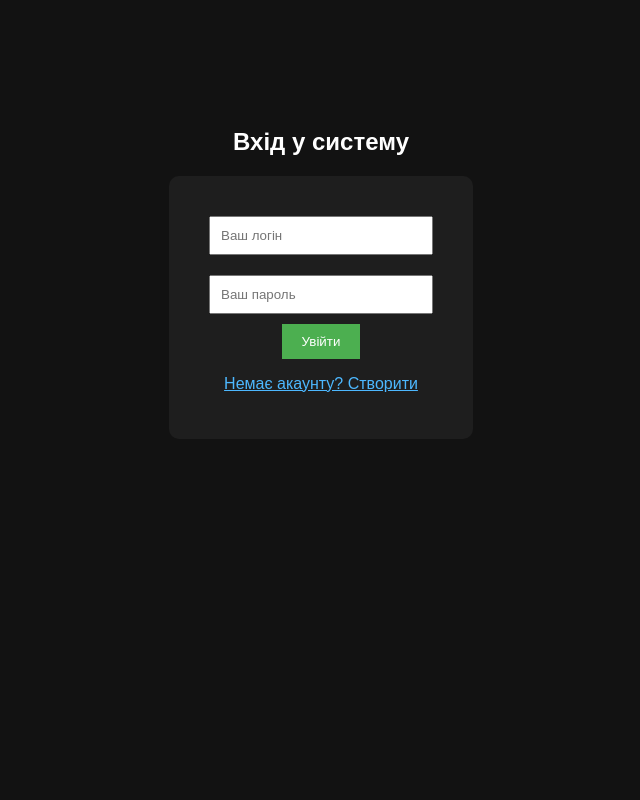
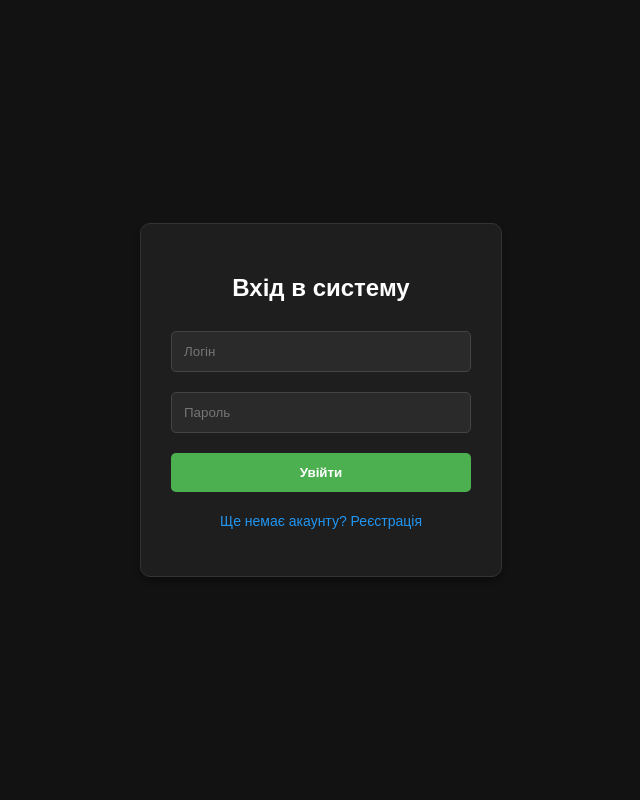
Before and after one commit to NekoHikka/Diplom, a Flask app: page /login in a window 1280 px wide. Shown: the whole page, without its empty margins (319-959 px from the left). Run offline with Flask 3, Linux system fonts and the light colour scheme; some libraries are stand-ins or nearby versions.

Commit message:
fix toxens

```diff
--- a/templates/login.html
+++ b/templates/login.html
@@ -1,61 +1,76 @@
 <!doctype html>
 <html lang="uk">
-  <body
-    style="
-      background-color: #121212;
-      color: white;
-      font-family: Arial;
-      text-align: center;
-      padding-top: 100px;
-    "
-  >
-    <h2>Вхід у систему</h2>
-    <input type="hidden" name="csrf_token" value="{{ csrf_token() }}" />
-    <form
-      action="/login"
-      method="POST"
-      style="
-        display: inline-block;
-        background-color: #1e1e1e;
+  <head>
+    <meta charset="UTF-8" />
+    <title>Вхід - Розумні Фінанси</title>
+    <style>
+      body {
+        background-color: #121212;
+        color: #fff;
+        font-family: Arial, sans-serif;
+        display: flex;
+        justify-content: center;
+        align-items: center;
+        height: 100vh;
+        margin: 0;
+      }
+      .card {
+        background: #1e1e1e;
         padding: 30px;
         border-radius: 10px;
-      "
-    >
+        border: 1px solid #333;
+        text-align: center;
+        width: 300px;
+        box-shadow: 0 4px 6px rgba(0, 0, 0, 0.3);
+      }
+      input {
+        width: 100%;
+        padding: 12px;
+        margin: 10px 0;
+        border-radius: 5px;
+        border: 1px solid #444;
+        background: #2a2a2a;
+        color: white;
+        box-sizing: border-box;
+      }
+      .btn {
+        width: 100%;
+        padding: 12px;
+        background: #4caf50;
+        color: white;
+        border: none;
+        border-radius: 5px;
+        cursor: pointer;
+        font-weight: bold;
+        margin-top: 10px;
+      }
+      .btn:hover {
+        opacity: 0.8;
+      }
+      a {
+        color: #2196f3;
+        text-decoration: none;
+        font-size: 14px;
+      }
+    </style>
+  </head>
+  <body>
+    <div class="card">
+      <h2>Вхід в систему</h2>
       {% if error %}
-      <p style="color: #ff4d4d; font-weight: bold; margin-top: 0">
-        {{ error }}
-      </p>
+      <p style="color: #ff4d4d; font-size: 14px">{{ error }}</p>
       {% endif %}
 
-      <input
-        type="text"
-        name="username"
-        placeholder="Ваш логін"
-        required
-        style="padding: 10px; margin: 10px; width: 200px"
-      /><br />
-      <input
-        type="password"
-        name="password"
-        placeholder="Ваш пароль"
-        required
-        style="padding: 10px; margin: 10px; width: 200px"
-      /><br />
-      <button
-        type="submit"
-        style="
-          padding: 10px 20px;
-          background-color: #4caf50;
-          color: white;
-          border: none;
-          cursor: pointer;
-        "
-      >
-        Увійти
-      </button>
-      <p>
-        <a href="/register" style="color: #4db8ff">Немає акаунту? Створити</a>
+      <form action="/login" method="POST">
+        <input type="hidden" name="csrf_token" value="{{ csrf_token() }}" />
+        <input type="text" name="username" placeholder="Логін" required />
+        <input type="password" name="password" placeholder="Пароль" required />
+        <button type="submit" class="btn">Увійти</button>
+      </form>
+
+      <p style="margin-top: 20px">
+        <a href="/register">Ще немає акаунту? Реєстрація</a>
       </p>
-    </form>
+    </div>
   </body>
 </html>
```
Also changed, not shown: templates/index.html (+12 -13 lines), templates/register.html (+65 -50 lines).
